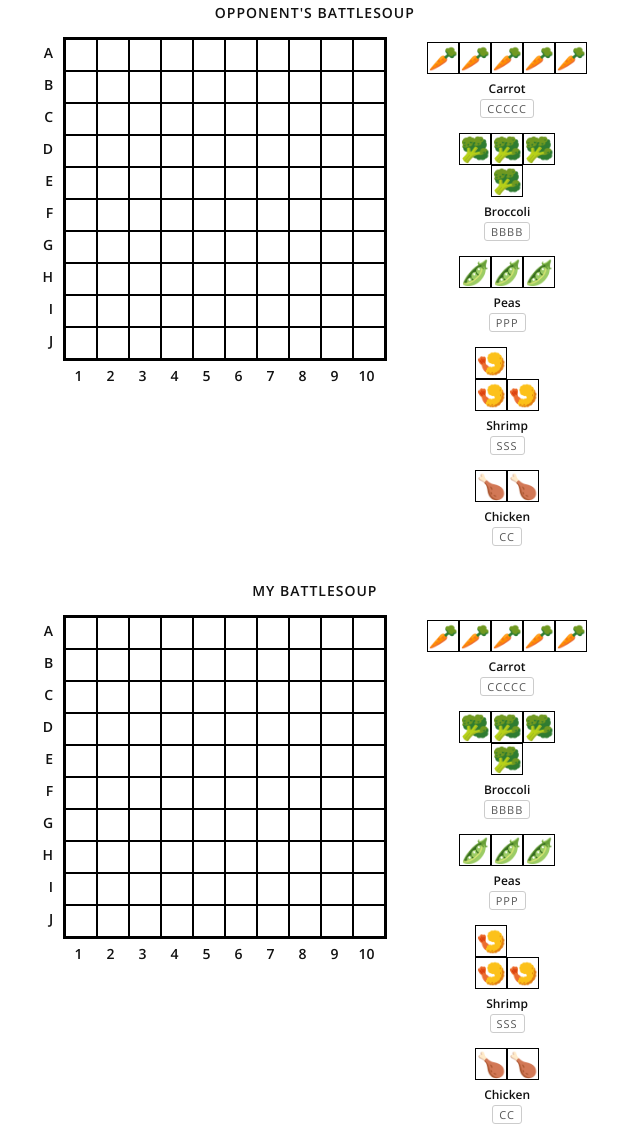
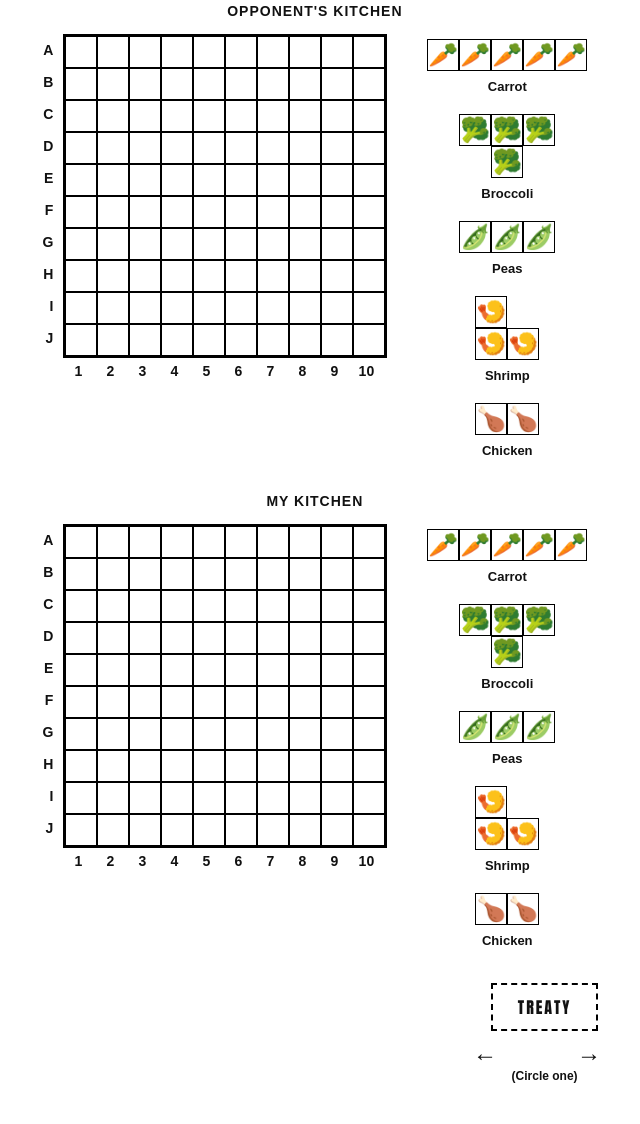
Before and after one commit to sweetfish153-oss/Battlesouppdf, a plain HTML site: page index.html in a window 1280 px wide. Shown: the part 152-1276 px from the top of the page, without its empty margins (82-722 px from the left). After the commit the page ends 1235 px from the top, so only its background shows below. Drawn offline with nearby package versions, Linux system fonts and the light colour scheme; a web font is replaced by a local one.

Commit message:
Update index.html

```diff
--- a/index.html
+++ b/index.html
@@ -5,10 +5,27 @@
     <meta name="viewport" content="width=device-width, initial-scale=1.0">
     <title>Battlesoup Game</title>
     <style>
-        /* Mengatur font ke Google Sans (fallback ke font sans-serif lain jika tidak ada di lokal) */
-        @import url('https://fonts.googleapis.com/css2?family=Open+Sans:wght@400;600&display=swap');
+        /* Import Google Sans (Product Sans) dari CDN eksternal agar berfungsi di GitHub */
+        @import url('https://fonts.cdnfonts.com/css/product-sans');
 
-        /* Setup Print untuk A4 */
+        /*
+         * PENTING UNTUK FONT SEKUYA:
+         * Jika font Sekuya adalah file custom (.ttf / .woff), upload ke repo GitHub,
+         * lalu hapus tanda komentar (/* ... */) pada blok @font-face di bawah ini
+         * dan sesuaikan nama file-nya.
+         */
+
+        /*
+        @font-face {
+            font-family: 'Sekuya';
+            src: url('sekuya.woff2') format('woff2'),
+                 url('sekuya.ttf') format('truetype');
+            font-weight: normal;
+            font-style: normal;
+        }
+        */
+
+        /* Setup Print untuk ukuran kertas A4 */
         @page {
             size: A4;
             margin: 0;
@@ -19,7 +36,8 @@
         }
 
         body {
-            font-family: 'Google Sans', 'Open Sans', Arial, sans-serif;
+            /* Menggunakan Google Sans sebagai default seluruh teks */
+            font-family: 'Product Sans', 'Google Sans', Arial, sans-serif;
             margin: 0;
             padding: 0;
             background-color: #fff;
@@ -44,7 +62,8 @@
         }
 
         h1 {
-            font-family: 'Sekuya', 'Impact', sans-serif; /* Sekuya dengan fallback bold font */
+            /* Menggunakan font Sekuya khusus untuk Judul utama */
+            font-family: 'Sekuya', 'Impact', sans-serif;
             font-size: 38px;
             font-weight: normal;
             letter-spacing: 2px;
@@ -131,7 +150,7 @@
         .legend {
             display: flex;
             flex-direction: column;
-            gap: 15px;
+            gap: 20px;
             padding-top: 5px;
         }
 
@@ -154,19 +173,9 @@
         }
 
         .item-label {
-            font-size: 12px;
-            margin-top: 6px;
+            font-size: 13px;
+            margin-top: 8px;
             font-weight: 600;
-        }
-
-        .item-code {
-            font-size: 11px;
-            color: #555;
-            border: 1px solid #ccc;
-            padding: 1px 6px;
-            margin-top: 2px;
-            border-radius: 3px;
-            letter-spacing: 1px;
         }
 
         /* Bentuk-bentuk Shape Custom */
@@ -187,6 +196,38 @@
             grid-template-rows: repeat(2, 32px);
         }
 
+        /* Area Treaty di Kanan Bawah */
+        .treaty-wrapper {
+            margin-top: auto; /* Mendorong box ini ke posisi paling bawah yang tersisa */
+            align-self: flex-end; /* Memposisikan box di sebelah kanan */
+            display: flex;
+            flex-direction: column;
+            align-items: center;
+            margin-right: 20px;
+            margin-bottom: 20px;
+        }
+
+        .treaty-cutout {
+            border: 2px dashed #000;
+            padding: 10px 25px;
+            font-size: 16px;
+            font-family: 'Sekuya', 'Impact', sans-serif; /* Menggunakan gaya title */
+            letter-spacing: 2px;
+            margin-bottom: 8px;
+        }
+
+        .treaty-arrows {
+            font-size: 24px;
+            font-weight: bold;
+            letter-spacing: 15px;
+            margin-bottom: 2px;
+        }
+
+        .treaty-note {
+            font-size: 12px;
+            font-weight: 600;
+        }
+
     </style>
 </head>
 <body>
@@ -196,7 +237,7 @@
 
     <!-- Papan Lawan -->
     <div class="board-section">
-        <div class="board-title">OPPONENT'S BATTLESOUP</div>
+        <div class="board-title">OPPONENT'S KITCHEN</div>
         <div class="board-layout">
             <div class="board-container">
                 <div class="grid-with-row-labels">
@@ -209,7 +250,7 @@
                 </div>
             </div>
 
-            <!-- Panel Legend/Kapal -->
+            <!-- Panel Legend Bahan Makanan -->
             <div class="legend">
                 <!-- Carrot -->
                 <div class="legend-item">
@@ -217,7 +258,6 @@
                         <div class="s-box">🥕</div><div class="s-box">🥕</div><div class="s-box">🥕</div><div class="s-box">🥕</div><div class="s-box">🥕</div>
                     </div>
                     <div class="item-label">Carrot</div>
-                    <div class="item-code">CCCCC</div>
                 </div>
                 <!-- Broccoli -->
                 <div class="legend-item">
@@ -228,7 +268,6 @@
                         <div class="s-box" style="grid-area: 2/2/3/3">🥦</div>
                     </div>
                     <div class="item-label">Broccoli</div>
-                    <div class="item-code">BBBB</div>
                 </div>
                 <!-- Peas -->
                 <div class="legend-item">
@@ -236,7 +275,6 @@
                         <div class="s-box">🫛</div><div class="s-box">🫛</div><div class="s-box">🫛</div>
                     </div>
                     <div class="item-label">Peas</div>
-                    <div class="item-code">PPP</div>
                 </div>
                 <!-- Shrimp -->
                 <div class="legend-item">
@@ -246,7 +284,6 @@
                         <div class="s-box" style="grid-area: 2/2/3/3">🍤</div>
                     </div>
                     <div class="item-label">Shrimp</div>
-                    <div class="item-code">SSS</div>
                 </div>
                 <!-- Chicken -->
                 <div class="legend-item">
@@ -254,7 +291,6 @@
                         <div class="s-box">🍗</div><div class="s-box">🍗</div>
                     </div>
                     <div class="item-label">Chicken</div>
-                    <div class="item-code">CC</div>
                 </div>
             </div>
         </div>
@@ -262,7 +298,7 @@
 
     <!-- Papan Saya -->
     <div class="board-section">
-        <div class="board-title">MY BATTLESOUP</div>
+        <div class="board-title">MY KITCHEN</div>
         <div class="board-layout">
             <div class="board-container">
                 <div class="grid-with-row-labels">
@@ -275,7 +311,7 @@
                 </div>
             </div>
 
-            <!-- Panel Legend/Kapal (Duplikat) -->
+            <!-- Panel Legend Bahan Makanan -->
             <div class="legend">
                 <!-- Carrot -->
                 <div class="legend-item">
@@ -283,7 +319,6 @@
                         <div class="s-box">🥕</div><div class="s-box">🥕</div><div class="s-box">🥕</div><div class="s-box">🥕</div><div class="s-box">🥕</div>
                     </div>
                     <div class="item-label">Carrot</div>
-                    <div class="item-code">CCCCC</div>
                 </div>
                 <!-- Broccoli -->
                 <div class="legend-item">
@@ -294,7 +329,6 @@
                         <div class="s-box" style="grid-area: 2/2/3/3">🥦</div>
                     </div>
                     <div class="item-label">Broccoli</div>
-                    <div class="item-code">BBBB</div>
                 </div>
                 <!-- Peas -->
                 <div class="legend-item">
@@ -302,7 +336,6 @@
                         <div class="s-box">🫛</div><div class="s-box">🫛</div><div class="s-box">🫛</div>
                     </div>
                     <div class="item-label">Peas</div>
-                    <div class="item-code">PPP</div>
                 </div>
                 <!-- Shrimp -->
                 <div class="legend-item">
@@ -312,7 +345,6 @@
                         <div class="s-box" style="grid-area: 2/2/3/3">🍤</div>
                     </div>
                     <div class="item-label">Shrimp</div>
-                    <div class="item-code">SSS</div>
                 </div>
                 <!-- Chicken -->
                 <div class="legend-item">
@@ -320,16 +352,21 @@
                         <div class="s-box">🍗</div><div class="s-box">🍗</div>
                     </div>
                     <div class="item-label">Chicken</div>
-                    <div class="item-code">CC</div>
                 </div>
             </div>
         </div>
     </div>
 
+    <!-- TREATY Section di Kanan Bawah -->
+    <div class="treaty-wrapper">
+        <div class="treaty-cutout">TREATY</div>
+        <div class="treaty-arrows">← &nbsp; →</div>
+        <div class="treaty-note">(Circle one)</div>
+    </div>
+
 </div>
 
 <script>
-    // JS Script untuk merender 10x10 Grid (mencegah penulisan HTML div manual 100x2 kali)
     const rows =['A','B','C','D','E','F','G','H','I','J'];
 
     function generateBoard(boardPrefix) {
```
